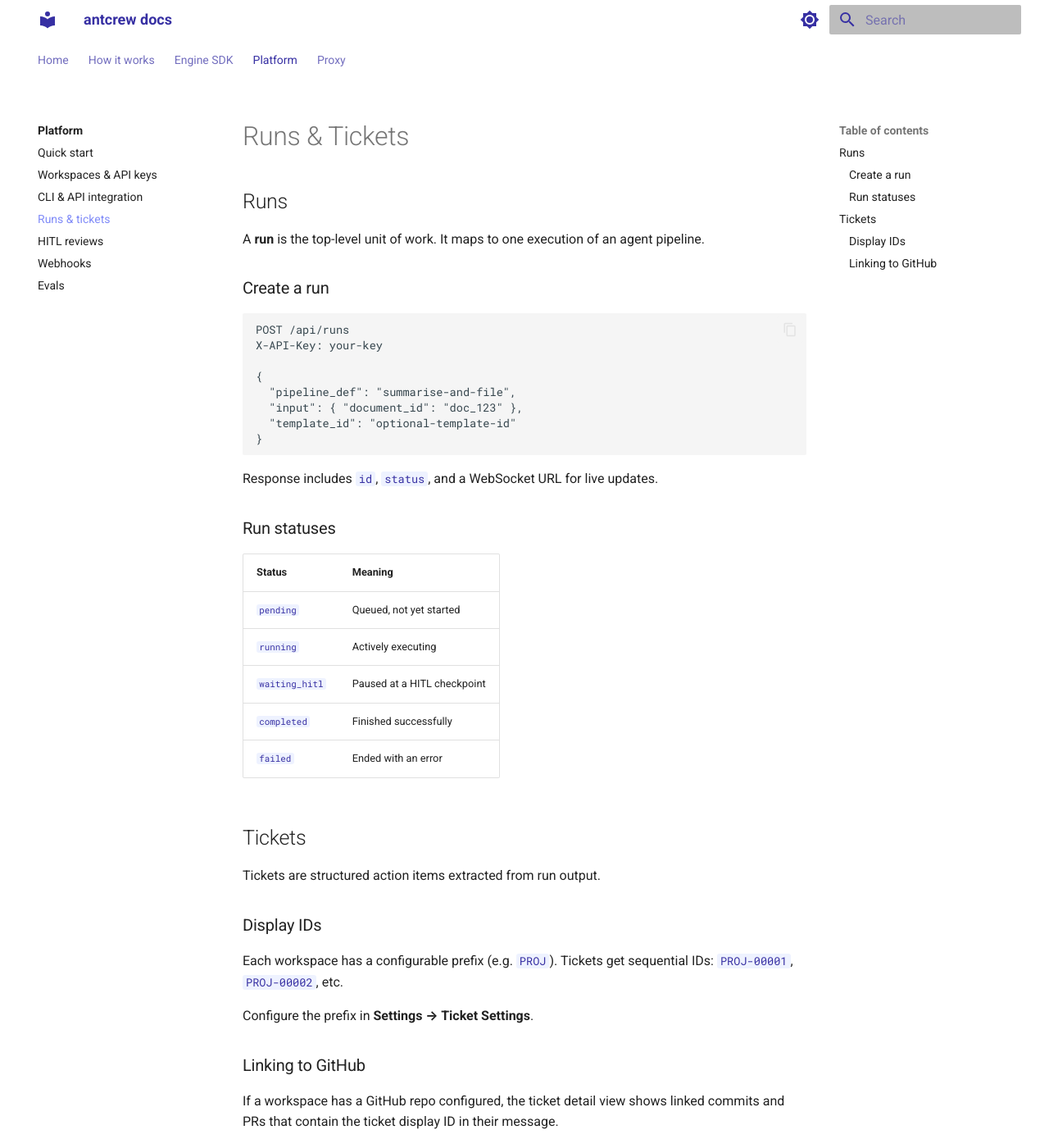
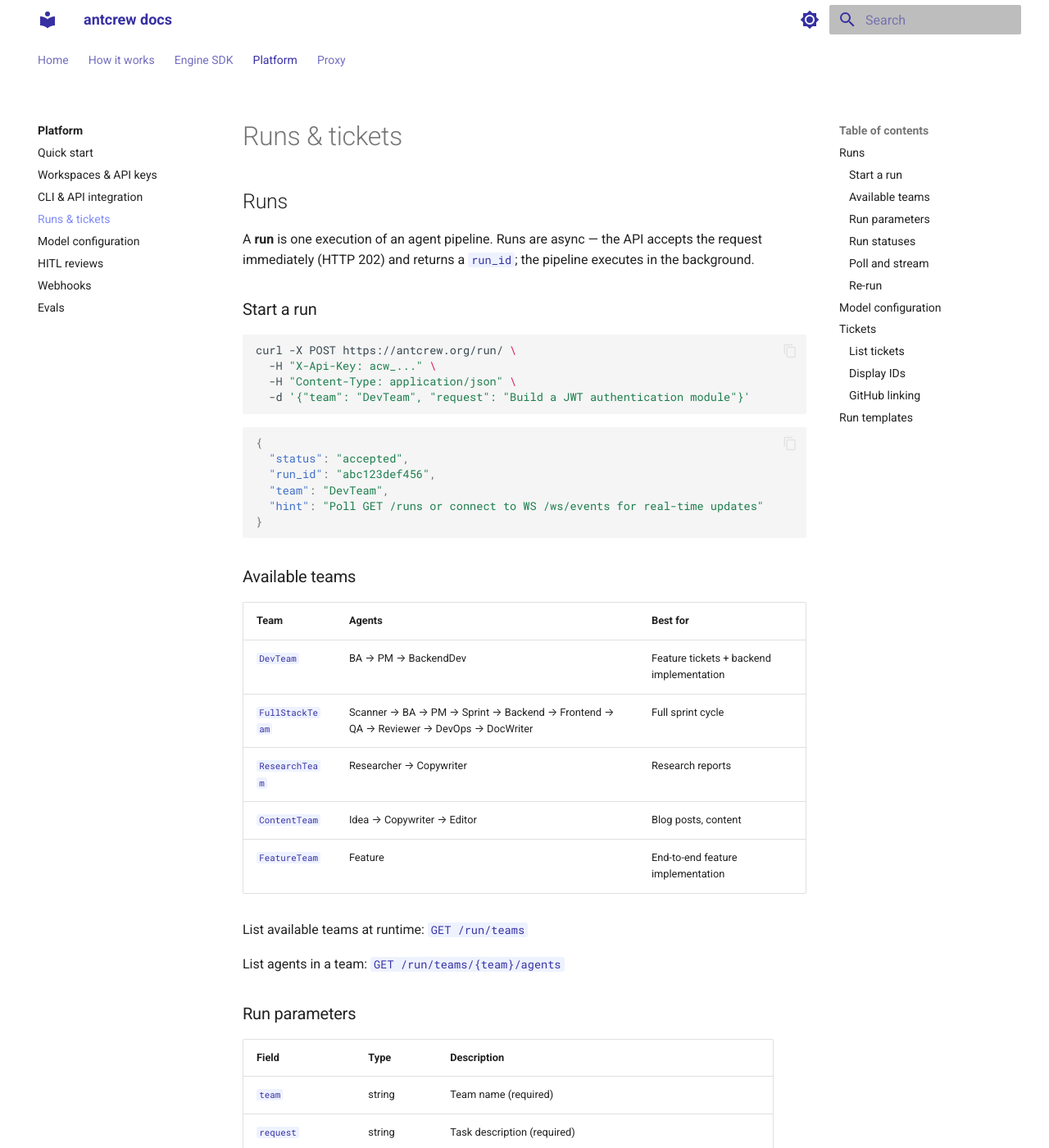
Before and after one commit to iagop03/antcrew-docs, an MkDocs documentation site: the page built from docs/platform/runs.md, in a window 1280 px wide and 1400 px high. Shown: the whole window at 82% size. Built offline with MkDocs 1.6.1 and Material for MkDocs 9.7.7, drawn with Linux system fonts in a browser that asks for light colours; some of the changed text lies outside the part shown.

Commit message:
docs: add model-config page, update getting-started and runs with presets + per-agent models
- New docs/platform/model-config.md: full reference for per-agent model overrides,
  workspace defaults, run presets (CRUD), supported model strings, agent roster endpoint
- getting-started.md: new step 5 with quick examples for agent-models PATCH and
  model_overrides per run; mentions Trace tab and preset workflow
- runs.md: rewrite outdated content (wrong API path/schema) to match current API;
  add model config section, re-run flow, run templates docs
- mkdocs.yml: add Model configuration to Platform nav

````diff
--- a/docs/platform/runs.md
+++ b/docs/platform/runs.md
@@ -1,44 +1,140 @@
-# Runs & Tickets
+# Runs & tickets
 
 ## Runs
 
-A **run** is the top-level unit of work. It maps to one execution of an agent pipeline.
+A **run** is one execution of an agent pipeline. Runs are async — the API accepts the request immediately (HTTP 202) and returns a `run_id`; the pipeline executes in the background.
 
-### Create a run
+### Start a run
 
-```http
-POST /api/runs
-X-API-Key: your-key
+```bash
+curl -X POST https://antcrew.org/run/ \
+  -H "X-Api-Key: acw_..." \
+  -H "Content-Type: application/json" \
+  -d '{"team": "DevTeam", "request": "Build a JWT authentication module"}'
+```
 
+```json
 {
-  "pipeline_def": "summarise-and-file",
-  "input": { "document_id": "doc_123" },
-  "template_id": "optional-template-id"
+  "status": "accepted",
+  "run_id": "abc123def456",
+  "team": "DevTeam",
+  "hint": "Poll GET /runs or connect to WS /ws/events for real-time updates"
 }
 ```
 
-Response includes `id`, `status`, and a WebSocket URL for live updates.
+### Available teams
+
+| Team | Agents | Best for |
+|---|---|---|
+| `DevTeam` | BA → PM → BackendDev | Feature tickets + backend implementation |
+| `FullStackTeam` | Scanner → BA → PM → Sprint → Backend → Frontend → QA → Reviewer → DevOps → DocWriter | Full sprint cycle |
+| `ResearchTeam` | Researcher → Copywriter | Research reports |
+| `ContentTeam` | Idea → Copywriter → Editor | Blog posts, content |
+| `FeatureTeam` | Feature | End-to-end feature implementation |
+
+List available teams at runtime: `GET /run/teams`
+
+List agents in a team: `GET /run/teams/{team}/agents`
+
+### Run parameters
+
+| Field | Type | Description |
+|---|---|---|
+| `team` | string | Team name (required) |
+| `request` | string | Task description (required) |
+| `thread_id` | string | Groups runs into a conversation thread (default `"default"`) |
+| `max_cost_usd` | float | Hard budget cap — run stops if exceeded |
+| `hitl` | bool | Pause at each checkpoint for human review |
+| `repo_url` | string | Git repo to clone and inject as context |
+| `repo_token` | string | PAT for private HTTPS repos (never stored) |
+| `model` | string | Run-level model override (e.g. `"groq:llama-3.3-70b-versatile"`) |
+| `model_overrides` | object | Per-agent model overrides — see [Model configuration](model-config.md) |
+| `client_label` | string | Cost-center / client tag for spend breakdown |
+| `write_back` | bool | Push generated artifacts to repo as a PR after run |
 
 ### Run statuses
 
 | Status | Meaning |
 |---|---|
-| `pending` | Queued, not yet started |
 | `running` | Actively executing |
-| `waiting_hitl` | Paused at a HITL checkpoint |
-| `completed` | Finished successfully |
-| `failed` | Ended with an error |
+| `success` | Finished successfully |
+| `error` | Ended with an error |
+| `cancelled` | Cancelled by user |
+
+### Poll and stream
+
+```bash
+# Get run details
+GET /runs/{run_id}
+
+# Get all events (stored)
+GET /runs/{run_id}/events
+
+# Stream events live (WebSocket — all runs)
+wss://antcrew.org/ws/events
+
+# Download final artifacts
+GET /runs/{run_id}/artifacts.zip
+```
+
+### Re-run
+
+In the dashboard, open a completed run and click **Re-run** in the sidebar to resubmit the same team and request. Via API, post to `/run/` again with the same body.
+
+---
+
+## Model configuration
+
+Override which LLM each agent uses at run level or workspace level. See [Model configuration](model-config.md) for the full reference including presets.
+
+**Quick example — mix models in one run:**
+
+```json
+{
+  "team": "FullStackTeam",
+  "request": "Add OAuth2 login",
+  "model_overrides": {
+    "default": "groq:llama-3.3-70b-versatile",
+    "BackendDevAgent": "claude:claude-sonnet-5",
+    "ReviewerAgent": "claude:claude-opus-5"
+  }
+}
+```
+
+---
 
 ## Tickets
 
-Tickets are structured action items extracted from run output.
+Tickets are structured action items extracted from run output by the `PMAgent`.
+
+### List tickets
+
+```bash
+GET /tickets/?run_id={run_id}
+GET /tickets/               # all tickets for the workspace
+```
 
 ### Display IDs
 
-Each workspace has a configurable prefix (e.g. `PROJ`). Tickets get sequential IDs: `PROJ-00001`, `PROJ-00002`, etc.
+Each workspace has a configurable prefix (e.g. `PROJ`). Tickets get sequential IDs: `PROJ-00001`, `PROJ-00002`, etc. Configure the prefix in **Settings → Ticket settings**.
 
-Configure the prefix in **Settings → Ticket Settings**.
+### GitHub linking
 
-### Linking to GitHub
+If a workspace has a GitHub repo configured, the ticket detail view shows linked commits and PRs that include the ticket display ID in their commit message.
 
-If a workspace has a GitHub repo configured, the ticket detail view shows linked commits and PRs that contain the ticket display ID in their message.
+---
+
+## Run templates
+
+Templates save a run configuration (team, request, cost cap, repo URL) for quick reuse.
+
+```bash
+# Save a template
+POST /templates/
+{ "name": "Auth sprint", "team": "DevTeam", "request": "Build auth module", "max_cost_usd": 2.00 }
+
+# List templates
+GET /templates/
+```
+
+Templates appear as chips in the **New Run** modal in the dashboard.
--- a/mkdocs.yml
+++ b/mkdocs.yml
@@ -81,6 +81,7 @@
     - "Workspaces & API keys": platform/workspaces.md
     - "CLI & API integration": platform/cli-integration.md
     - "Runs & tickets": platform/runs.md
+    - "Model configuration": platform/model-config.md
     - "HITL reviews": platform/hitl.md
     - Webhooks: platform/webhooks.md
     - Evals: platform/evals.md
````
Also changed, not shown: docs/platform/getting-started.md (+29 -2 lines), docs/platform/model-config.md (added, +145 -0 lines).
